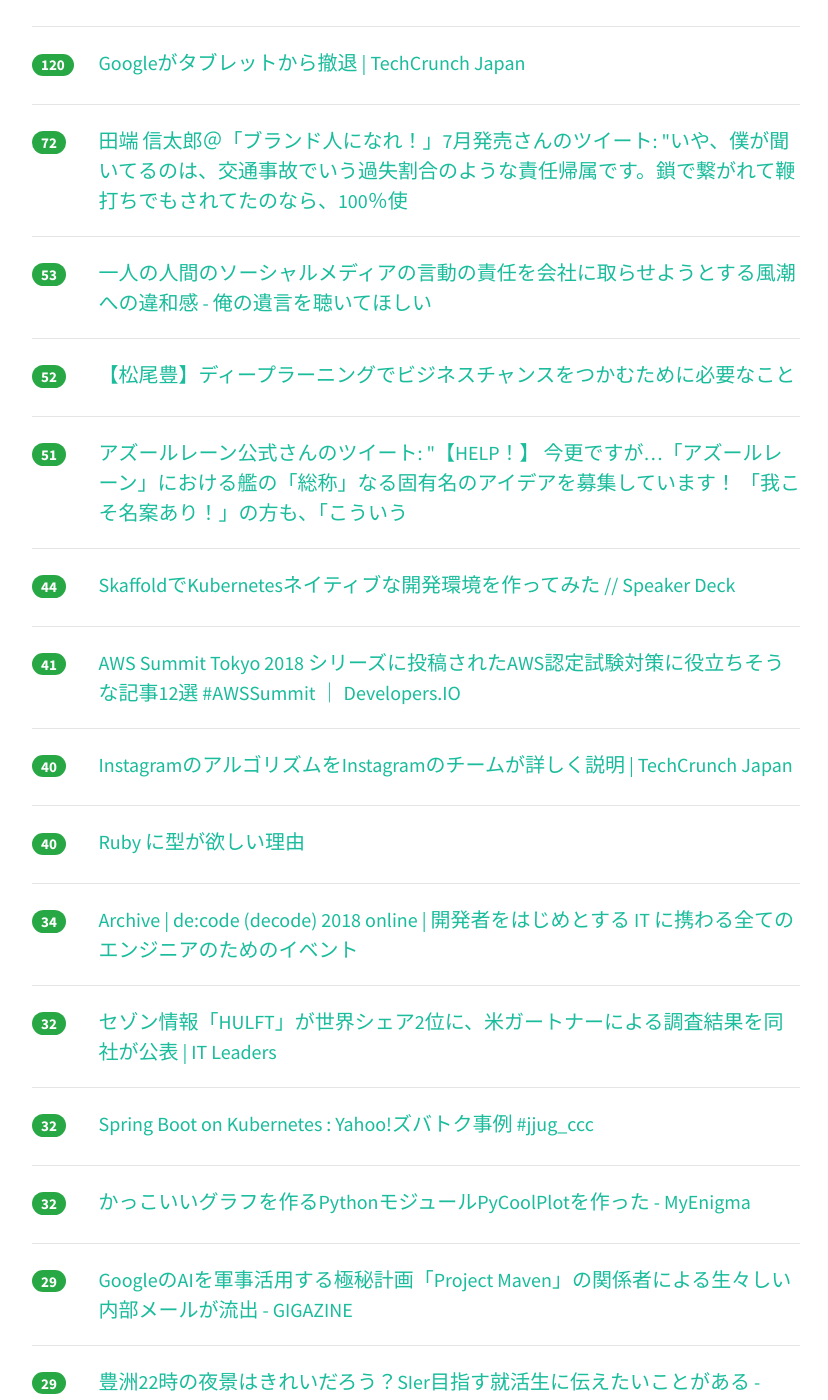
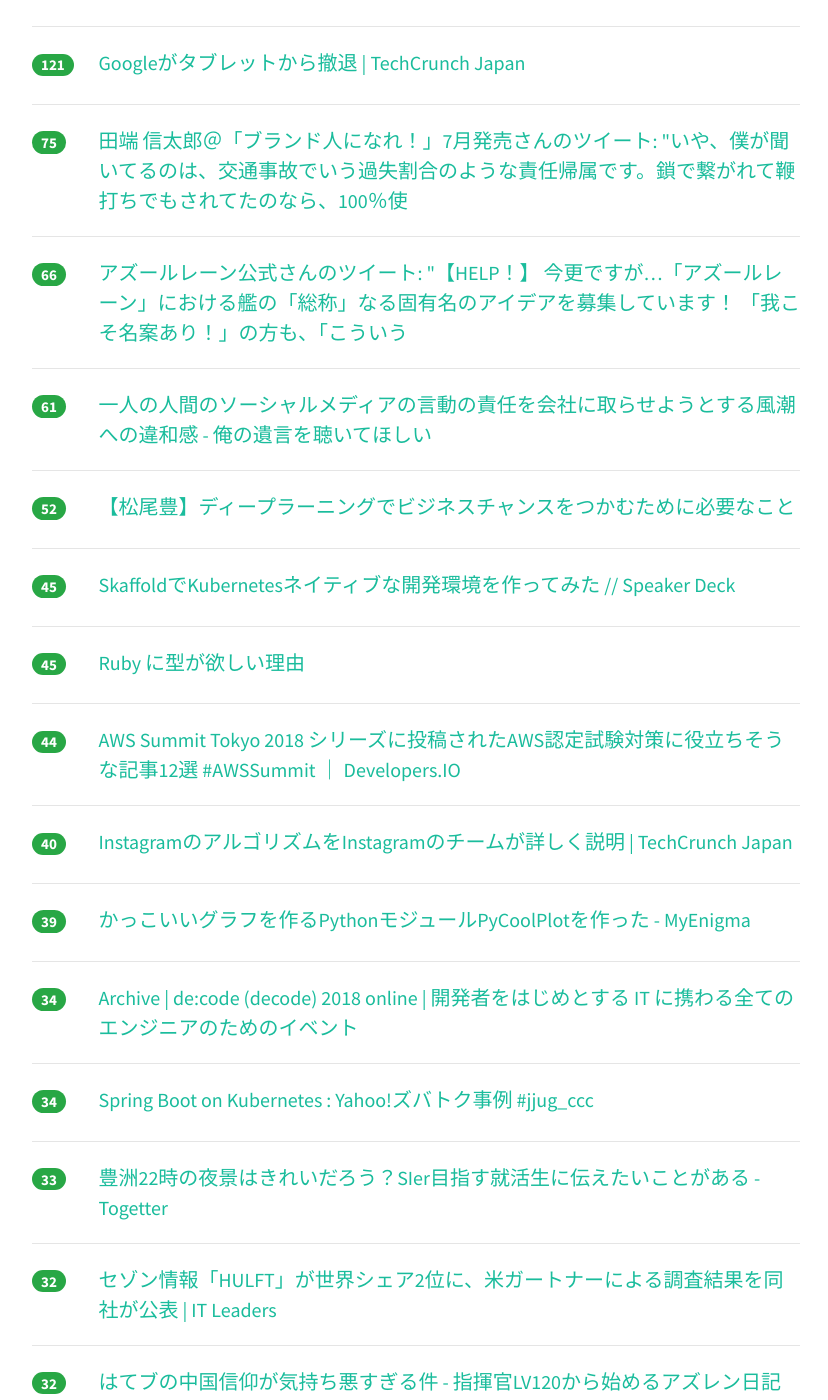
Before and after one commit to yatta47/hatena-matome-site, a Jekyll site: the page built from _posts/2018-06-03-hatena.md, in a window 1280 px wide and 1400 px high, scrolled down 868 px. Shown: the whole window, without its empty margins (224-1052 px from the left). Built offline with Jekyll 4.4.1, drawn with Linux system fonts in a browser that asks for light colours; nearby versions of some CDN libraries; some of the changed text lies outside the part shown.

Commit message:
Updated 2018-06-03

```diff
--- a/_posts/2018-06-03-hatena.md
+++ b/_posts/2018-06-03-hatena.md
@@ -1,48 +1,53 @@
 ---
 layout: post
 title:  "2018-06-03 はてぶIT"
-date:   2018-06-03 19:01:57
+date:   2018-06-03 20:01:47
 tags: [it-hotentry]
 ---
-48 件のデータあり
+50 件のデータあり
 
 <hr><div class="row">
-<div class="col-1"><span class="badge badge-pill badge-success h2">428</span></div>
+<div class="col-1"><span class="badge badge-pill badge-success h2">432</span></div>
 <div class="col-11"><a href='http://twitter.com/tabbata/status/1002900777000566784' target='_blank'>田端 信太郎＠「ブランド人になれ！」7月発売さんのツイート: "自殺だから一義的に自己責任なのは当たり前でしょうが。上司が屋上から物理的に突き落としたりしたのですか？　そんなに</a></div>
 </div>
 <hr>
 <div class="row">
-<div class="col-1"><span class="badge badge-pill badge-success h2">301</span></div>
+<div class="col-1"><span class="badge badge-pill badge-success h2">315</span></div>
+<div class="col-11"><a href='https://qiita.com/jellyfish21/items/008f65cfdc9a0239c218' target='_blank'>Youtubeの動画にニコニコ動画風にコメントを流すサービスを作ったので、初めてサービスを公開した手順をまとめました。</a></div>
+</div>
+<hr>
+<div class="row">
+<div class="col-1"><span class="badge badge-pill badge-success h2">308</span></div>
 <div class="col-11"><a href='https://anond.hatelabo.jp/20180603010115' target='_blank'>近年，片仮名が侮蔑の意味を持つようになっている</a></div>
 </div>
 <hr>
 <div class="row">
-<div class="col-1"><span class="badge badge-pill badge-success h2">275</span></div>
-<div class="col-11"><a href='https://qiita.com/jellyfish21/items/008f65cfdc9a0239c218' target='_blank'>Youtubeの動画にニコニコ動画風にコメントを流すサービスを作ったので、初めてサービスを公開した手順をまとめました。</a></div>
-</div>
-<hr>
-<div class="row">
-<div class="col-1"><span class="badge badge-pill badge-success h2">134</span></div>
+<div class="col-1"><span class="badge badge-pill badge-success h2">150</span></div>
 <div class="col-11"><a href='https://myuon.github.io/posts/type-system-poem/' target='_blank'>私と型システムとポエム - The curse of λ</a></div>
 </div>
 <hr>
 <div class="row">
-<div class="col-1"><span class="badge badge-pill badge-success h2">126</span></div>
+<div class="col-1"><span class="badge badge-pill badge-success h2">138</span></div>
 <div class="col-11"><a href='http://twitter.com/ogochan/status/1003077434273480704' target='_blank'>おごちゃん / Baronさんのツイート: "三菱重工にいた頃、通勤には三菱車しかダメだった。マツダに至っては入構する車にまでマツダ車を要求していた。… "</a></div>
 </div>
 <hr>
 <div class="row">
-<div class="col-1"><span class="badge badge-pill badge-success h2">120</span></div>
+<div class="col-1"><span class="badge badge-pill badge-success h2">121</span></div>
 <div class="col-11"><a href='http://jp.techcrunch.com/2018/06/02/2018-06-01-google-quits-selling-tablets/' target='_blank'>Googleがタブレットから撤退 | TechCrunch Japan</a></div>
 </div>
 <hr>
 <div class="row">
-<div class="col-1"><span class="badge badge-pill badge-success h2">72</span></div>
+<div class="col-1"><span class="badge badge-pill badge-success h2">75</span></div>
 <div class="col-11"><a href='http://twitter.com/tabbata/status/1002895214321651712' target='_blank'>田端 信太郎＠「ブランド人になれ！」7月発売さんのツイート: "いや、僕が聞いてるのは、交通事故でいう過失割合のような責任帰属です。鎖で繋がれて鞭打ちでもされてたのなら、100％使</a></div>
 </div>
 <hr>
 <div class="row">
-<div class="col-1"><span class="badge badge-pill badge-success h2">53</span></div>
+<div class="col-1"><span class="badge badge-pill badge-success h2">66</span></div>
+<div class="col-11"><a href='http://twitter.com/azurlane_staff/status/1003139794086400001' target='_blank'>アズールレーン公式さんのツイート: "【HELP！】 今更ですが…「アズールレーン」における艦の「総称」なる固有名のアイデアを募集しています！ 「我こそ名案あり！」の方も、「こういう</a></div>
+</div>
+<hr>
+<div class="row">
+<div class="col-1"><span class="badge badge-pill badge-success h2">61</span></div>
 <div class="col-11"><a href='https://oreno-yuigon.hatenablog.com/entry/2018/06/03/113333' target='_blank'>一人の人間のソーシャルメディアの言動の責任を会社に取らせようとする風潮への違和感 - 俺の遺言を聴いてほしい</a></div>
 </div>
 <hr>
@@ -52,17 +57,17 @@ tags: [it-hotentry]
 </div>
 <hr>
 <div class="row">
-<div class="col-1"><span class="badge badge-pill badge-success h2">51</span></div>
-<div class="col-11"><a href='http://twitter.com/azurlane_staff/status/1003139794086400001' target='_blank'>アズールレーン公式さんのツイート: "【HELP！】 今更ですが…「アズールレーン」における艦の「総称」なる固有名のアイデアを募集しています！ 「我こそ名案あり！」の方も、「こういう</a></div>
+<div class="col-1"><span class="badge badge-pill badge-success h2">45</span></div>
+<div class="col-11"><a href='https://speakerdeck.com/hhiroshell/skaffolddekubernetesneiteibunakai-fa-huan-jing-wozuo-tutemita' target='_blank'>SkaffoldでKubernetesネイティブな開発環境を作ってみた // Speaker Deck</a></div>
+</div>
+<hr>
+<div class="row">
+<div class="col-1"><span class="badge badge-pill badge-success h2">45</span></div>
+<div class="col-11"><a href='https://qiita.com/euxn23/items/8a90480135f017271308' target='_blank'>Ruby に型が欲しい理由</a></div>
 </div>
 <hr>
 <div class="row">
 <div class="col-1"><span class="badge badge-pill badge-success h2">44</span></div>
-<div class="col-11"><a href='https://speakerdeck.com/hhiroshell/skaffolddekubernetesneiteibunakai-fa-huan-jing-wozuo-tutemita' target='_blank'>SkaffoldでKubernetesネイティブな開発環境を作ってみた // Speaker Deck</a></div>
-</div>
-<hr>
-<div class="row">
-<div class="col-1"><span class="badge badge-pill badge-success h2">41</span></div>
 <div class="col-11"><a href='https://dev.classmethod.jp/cloud/aws/certified_pickup12/' target='_blank'>AWS Summit Tokyo 2018 シリーズに投稿されたAWS認定試験対策に役立ちそうな記事12選 #AWSSummit ｜ Developers.IO</a></div>
 </div>
 <hr>
@@ -72,13 +77,23 @@ tags: [it-hotentry]
 </div>
 <hr>
 <div class="row">
-<div class="col-1"><span class="badge badge-pill badge-success h2">40</span></div>
-<div class="col-11"><a href='https://qiita.com/euxn23/items/8a90480135f017271308' target='_blank'>Ruby に型が欲しい理由</a></div>
+<div class="col-1"><span class="badge badge-pill badge-success h2">39</span></div>
+<div class="col-11"><a href='https://myenigma.hatenablog.com/entry/2018/06/03/091557' target='_blank'>かっこいいグラフを作るPythonモジュールPyCoolPlotを作った - MyEnigma</a></div>
 </div>
 <hr>
 <div class="row">
 <div class="col-1"><span class="badge badge-pill badge-success h2">34</span></div>
 <div class="col-11"><a href='https://www.microsoft.com/ja-jp/events/decode/2018/online/archive.aspx' target='_blank'>Archive | de:code (decode) 2018 online | 開発者をはじめとする IT に携わる全てのエンジニアのためのイベント</a></div>
+</div>
+<hr>
+<div class="row">
+<div class="col-1"><span class="badge badge-pill badge-success h2">34</span></div>
+<div class="col-11"><a href='https://www.slideshare.net/techblogyahoo/spring-boot-on-kubernetes-yahoo-jjugccc' target='_blank'>Spring Boot on Kubernetes : Yahoo!ズバトク事例 #jjug_ccc</a></div>
+</div>
+<hr>
+<div class="row">
+<div class="col-1"><span class="badge badge-pill badge-success h2">33</span></div>
+<div class="col-11"><a href='https://togetter.com/li/1233453' target='_blank'>豊洲22時の夜景はきれいだろう？SIer目指す就活生に伝えたいことがある - Togetter</a></div>
 </div>
 <hr>
 <div class="row">
@@ -88,22 +103,12 @@ tags: [it-hotentry]
 <hr>
 <div class="row">
 <div class="col-1"><span class="badge badge-pill badge-success h2">32</span></div>
-<div class="col-11"><a href='https://www.slideshare.net/techblogyahoo/spring-boot-on-kubernetes-yahoo-jjugccc' target='_blank'>Spring Boot on Kubernetes : Yahoo!ズバトク事例 #jjug_ccc</a></div>
+<div class="col-11"><a href='http://fuckazur.hatenablog.com/entry/2018/06/03/115529' target='_blank'>はてブの中国信仰が気持ち悪すぎる件 - 指揮官LV120から始めるアズレン日記</a></div>
 </div>
 <hr>
 <div class="row">
-<div class="col-1"><span class="badge badge-pill badge-success h2">32</span></div>
-<div class="col-11"><a href='https://myenigma.hatenablog.com/entry/2018/06/03/091557' target='_blank'>かっこいいグラフを作るPythonモジュールPyCoolPlotを作った - MyEnigma</a></div>
-</div>
-<hr>
-<div class="row">
-<div class="col-1"><span class="badge badge-pill badge-success h2">29</span></div>
+<div class="col-1"><span class="badge badge-pill badge-success h2">31</span></div>
 <div class="col-11"><a href='https://gigazine.net/news/20180602-google-project-maven-mail-leaked/' target='_blank'>GoogleのAIを軍事活用する極秘計画「Project Maven」の関係者による生々しい内部メールが流出 - GIGAZINE</a></div>
-</div>
-<hr>
-<div class="row">
-<div class="col-1"><span class="badge badge-pill badge-success h2">29</span></div>
-<div class="col-11"><a href='https://togetter.com/li/1233453' target='_blank'>豊洲22時の夜景はきれいだろう？SIer目指す就活生に伝えたいことがある - Togetter</a></div>
 </div>
 <hr>
 <div class="row">
@@ -112,18 +117,23 @@ tags: [it-hotentry]
 </div>
 <hr>
 <div class="row">
-<div class="col-1"><span class="badge badge-pill badge-success h2">24</span></div>
+<div class="col-1"><span class="badge badge-pill badge-success h2">26</span></div>
+<div class="col-11"><a href='https://gigazine.net/news/20180603-put-children-social-media/' target='_blank'>なぜ子どもの顔写真をSNSにアップするのはいけないのか？ - GIGAZINE</a></div>
+</div>
+<hr>
+<div class="row">
+<div class="col-1"><span class="badge badge-pill badge-success h2">26</span></div>
 <div class="col-11"><a href='https://speakerdeck.com/masayuki14/mysql-innodb-cluster-woshi-tuteyun-yong-woshou-ba-kisiyou' target='_blank'>MySQL InnoDB Cluster を使って運用を手抜きしよう // Speaker Deck</a></div>
 </div>
 <hr>
 <div class="row">
-<div class="col-1"><span class="badge badge-pill badge-success h2">24</span></div>
+<div class="col-1"><span class="badge badge-pill badge-success h2">26</span></div>
 <div class="col-11"><a href='https://hrktksm.hatenablog.com/entry/2018/06/02/171500' target='_blank'>ゆるキャン△にハマった結果、キャンプブログを立ち上げることになりました - 力こそパワー</a></div>
 </div>
 <hr>
 <div class="row">
-<div class="col-1"><span class="badge badge-pill badge-success h2">24</span></div>
-<div class="col-11"><a href='http://fuckazur.hatenablog.com/entry/2018/06/03/115529' target='_blank'>はてブの中国信仰が気持ち悪すぎる件 - 指揮官LV120から始めるアズレン日記</a></div>
+<div class="col-1"><span class="badge badge-pill badge-success h2">26</span></div>
+<div class="col-11"><a href='https://siliconvalleyrw.com/2018/05/31/post-3427/' target='_blank'>ドイツ企業SAPに学ぶ #後天的なイノベーションの起こし方 | SiliconValleyWorkers</a></div>
 </div>
 <hr>
 <div class="row">
@@ -132,12 +142,12 @@ tags: [it-hotentry]
 </div>
 <hr>
 <div class="row">
-<div class="col-1"><span class="badge badge-pill badge-success h2">22</span></div>
-<div class="col-11"><a href='https://gigazine.net/news/20180603-put-children-social-media/' target='_blank'>なぜ子どもの顔写真をSNSにアップするのはいけないのか？ - GIGAZINE</a></div>
+<div class="col-1"><span class="badge badge-pill badge-success h2">23</span></div>
+<div class="col-11"><a href='https://donsyoku.com/pc/light-linux-instead-of-pomera-and-netbook.html' target='_blank'>型落ちPCを復活させ、ポメラ・ネットブック代わりにするための軽量Linux紹介 | 鈍色スイッチ</a></div>
 </div>
 <hr>
 <div class="row">
-<div class="col-1"><span class="badge badge-pill badge-success h2">21</span></div>
+<div class="col-1"><span class="badge badge-pill badge-success h2">22</span></div>
 <div class="col-11"><a href='http://nlab.itmedia.co.jp/nl/articles/1806/02/news025.html' target='_blank'>「多分100％充電済みやと思うで 知らんけど」　iPhoneが関西人になる画像がTwitterで「天才か」と話題に - ねとらぼ</a></div>
 </div>
 <hr>
@@ -153,12 +163,17 @@ tags: [it-hotentry]
 <hr>
 <div class="row">
 <div class="col-1"><span class="badge badge-pill badge-success h2">20</span></div>
-<div class="col-11"><a href='https://siliconvalleyrw.com/2018/05/31/post-3427/' target='_blank'>ドイツ企業SAPに学ぶ #後天的なイノベーションの起こし方 | SiliconValleyWorkers</a></div>
+<div class="col-11"><a href='https://speakerdeck.com/kirimin/hazimeyoukireinakodo' target='_blank'>はじめようきれいなコード // Speaker Deck</a></div>
 </div>
 <hr>
 <div class="row">
 <div class="col-1"><span class="badge badge-pill badge-success h2">18</span></div>
 <div class="col-11"><a href='http://blog.livedoor.jp/itsoku/archives/53592725.html' target='_blank'>【悲報】MicrosoftがGitHubを買収か : IT速報</a></div>
+</div>
+<hr>
+<div class="row">
+<div class="col-1"><span class="badge badge-pill badge-success h2">18</span></div>
+<div class="col-11"><a href='http://extension.sec.tsukuba.ac.jp/lecture/program0029/' target='_blank'>筑波大学エクステンションプログラム</a></div>
 </div>
 <hr>
 <div class="row">
@@ -183,12 +198,12 @@ tags: [it-hotentry]
 <hr>
 <div class="row">
 <div class="col-1"><span class="badge badge-pill badge-success h2">16</span></div>
-<div class="col-11"><a href='https://donsyoku.com/pc/light-linux-instead-of-pomera-and-netbook.html' target='_blank'>型落ちPCを復活させ、ポメラ・ネットブック代わりにするための軽量Linux紹介 | 鈍色スイッチ</a></div>
+<div class="col-11"><a href='http://www.dtmstation.com/archives/52015077.html' target='_blank'>コード機能が画期的なStudio One 4をちょっとだけ使ってみた : 藤本健の“DTMステーション”</a></div>
 </div>
 <hr>
 <div class="row">
-<div class="col-1"><span class="badge badge-pill badge-success h2">15</span></div>
-<div class="col-11"><a href='http://extension.sec.tsukuba.ac.jp/lecture/program0029/' target='_blank'>筑波大学エクステンションプログラム</a></div>
+<div class="col-1"><span class="badge badge-pill badge-success h2">16</span></div>
+<div class="col-11"><a href='https://it.srad.jp/story/18/06/02/2058226/' target='_blank'>CSSの機能を使用してクロスオリジンのiframeから表示内容を読み取るサイドチャネル攻撃 | スラド</a></div>
 </div>
 <hr>
 <div class="row">
@@ -209,11 +224,6 @@ tags: [it-hotentry]
 <div class="row">
 <div class="col-1"><span class="badge badge-pill badge-success h2">13</span></div>
 <div class="col-11"><a href='https://anond.hatelabo.jp/20180601150918' target='_blank'>ウヨ動画通報祭りでなんJを絶賛している左翼リベラル派もいるが 今回の件で..</a></div>
-</div>
-<hr>
-<div class="row">
-<div class="col-1"><span class="badge badge-pill badge-success h2">13</span></div>
-<div class="col-11"><a href='http://www.dtmstation.com/archives/52015077.html' target='_blank'>コード機能が画期的なStudio One 4をちょっとだけ使ってみた : 藤本健の“DTMステーション”</a></div>
 </div>
 <hr>
 <div class="row">
```
